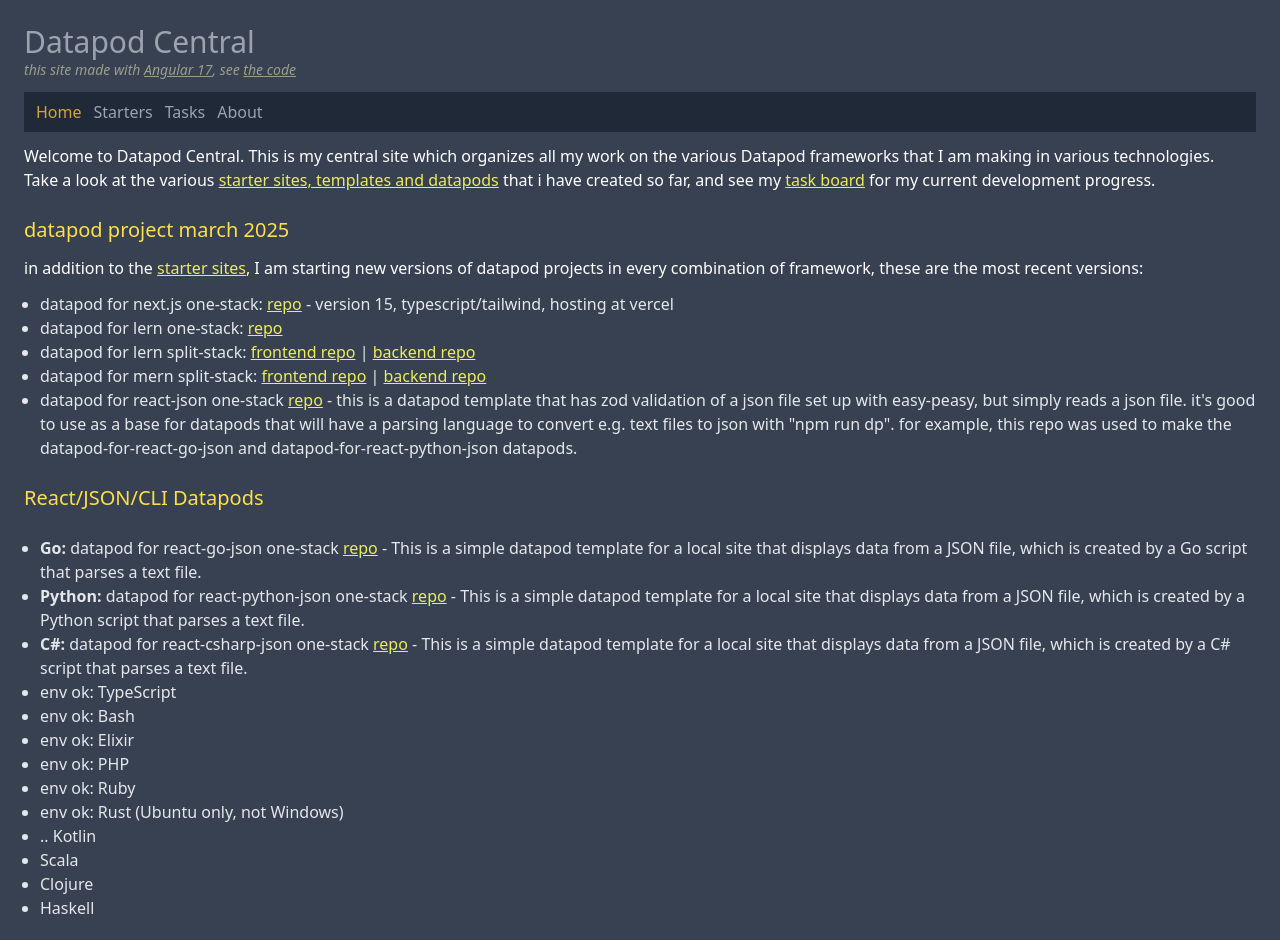
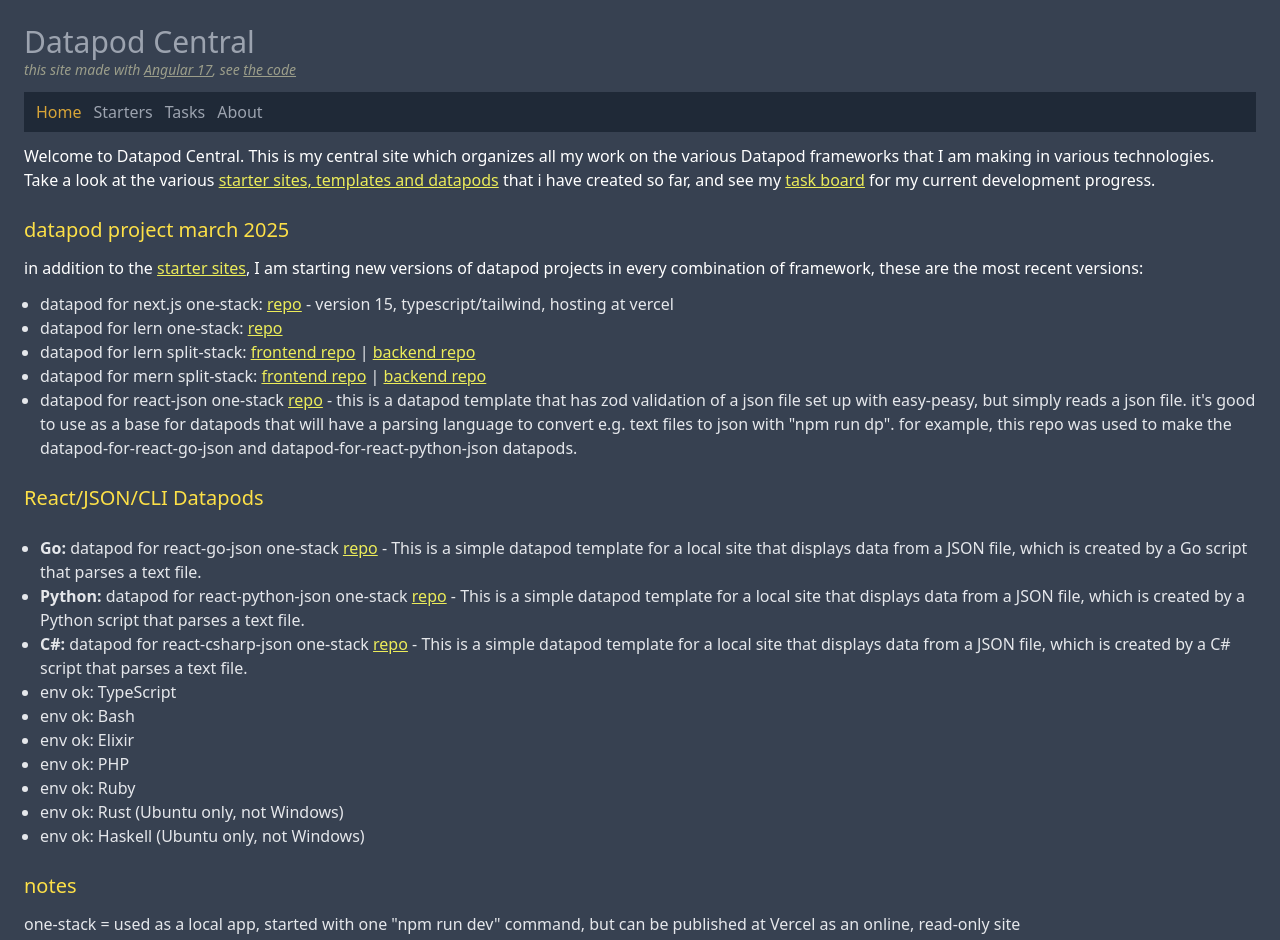
Before and after one commit to edwardtanguay/datapod-tanguay-eu, an Angular app: page /home in a window 1280 px wide. Shown: the top 940 px of the page. Built offline with nearby package versions, Linux system fonts and the light colour scheme.

Commit message:
10 languages

```diff
--- a/src/app/home/home.component.html
+++ b/src/app/home/home.component.html
@@ -79,10 +79,7 @@
 		<li>env ok: PHP</li>
 		<li>env ok: Ruby</li>
 		<li>env ok: Rust (Ubuntu only, not Windows)</li>
-		<li>.. Kotlin</li>
-		<li>Scala</li>
-		<li>Clojure</li>
-		<li>Haskell</li>
+		<li>env ok: Haskell (Ubuntu only, not Windows)</li>
 	</ul>
 
 	<h2 class="text-xl pt-6 text-yellow-300 pb-3">notes</h2>
```
Also changed, not shown: src/data/tasks.tskplan.txt, src/data/tasksFinished.tskplan.txt.
